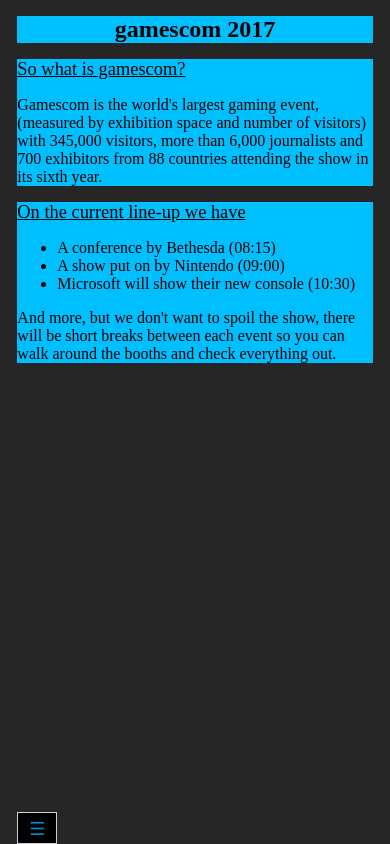
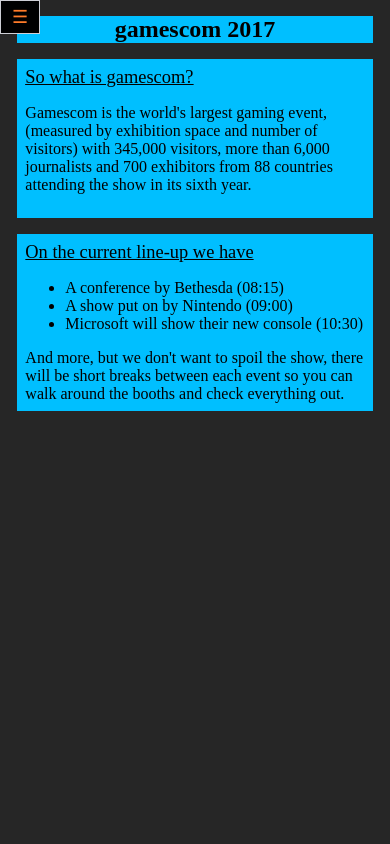
Before and after one commit to DonNinja/VSH2B_skil4, a PHP site: page / in a window 390 px wide. Run offline with PHP 8.4, Linux system fonts and the light colour scheme.

Commit message:
Búinn að gera helling, lagaði drop down thingið, og bætti við links á aðrar síður.

```diff
--- a/index.php
+++ b/index.php
@@ -8,14 +8,24 @@
 	<title>Skilaverkefni 4</title>
 </head>
 	<body>
+	<input type="checkbox" id="toggle">
+			<label for="toggle">&#9776;</label>
+			<nav class="cont3">
+				<div class="navv">
+					<a href="http://tsuts.tskoli.is/2t/2605993489/VSH2B/Skilaverkefni%204/index.php"><nav class="navi navi-1 navi-y">Home</nav></a>
+					<nav class="navi navi-2 navi-y">Create account</nav>
+					<nav class="navi navi-3 navi-y">Login</nav>
+					<nav class="navi navi-4 navi-y">Activities</nav>
+				</div>
+			</nav>
 	<div class="contallt">
 		<h1 class="tit">gamescom 2017</h1>
 		<div class="cont">
-			<div class="cont3">
-				<span class="tital">So what is gamescom?</span>
+			<div class="cont3text">
+				<span class="tital"><a href="https://en.wikipedia.org/wiki/Gamescom" target="blank">So what is gamescom?</a></span>
 				<p>Gamescom is the world's largest gaming event, (measured by exhibition space and number of visitors) with 345,000 visitors, more than 6,000 journalists and 700 exhibitors from 88 countries attending the show in its sixth year.</p>
 			</div>
-			<div class="cont3">
+			<div class="cont3text">
 				 <span class="tital">On the current line-up we have</span>
 				 <ul>
 				 	<li>A conference by Bethesda (08:15)</li>
@@ -24,16 +34,6 @@
 				 </ul>
 				 And more, but we don't want to spoil the show, there will be short breaks between each event so you can walk around the booths and check everything out.
 			</div>
-			<input type="checkbox" id="toggle">
-			<label for="toggle">&#9776;</label>
-			<nav class="cont3 cont4">
-				<div class="navv">
-				<nav class="navi navi-1 navi-y">Verkefni 5</nav>
-				<nav class="navi navi-2 navi-y">Verkefni 5</nav>
-				<nav class="navi navi-3 navi-y">Verkefni 5</nav>
-				<nav class="navi navi-4 navi-y">Verkefni 5</nav>
-				</div>
-			</nav>
 		</div>
 	</div>
 	</body>
--- a/styles/main.css
+++ b/styles/main.css
@@ -1,4 +1,6 @@
-
+a, a:hover, a:visited {
+	color: black;
+}
 .tit {
 	text-align: center;
 	font-size: 200%;
@@ -17,11 +19,14 @@ body {
 		background: rgba(0, 191, 255, 1);
 		font-size: 150%;
 	}
-	.cont3 {
+	.cont3, .cont3text {
 		background: rgba(0, 191, 255, 1);
 		margin-top: 1em;
 	}
-	.cont4 {
+	.cont3text {
+		padding: .5em;
+	}
+	.cont3 {
 		background: rgba(0, 191, 255, 0.8);
 	}
 	.tital {
@@ -32,21 +37,25 @@ body {
 	input {
 		display: none;
 	}
+	nav {
+		text-align: center;
+	}
 	label, .navv {
 	  border: 1px solid #cecfd5;
 	  width: 100%;
 	}
 	label {
 	  background-color: black;
-	  color: #0087cc;
+	  color: #ff7b29;
 	  cursor: pointer;
 	  font-size: 18px;
 	  padding: 5px 9px;
-	  bottom: 0;
+	  top: 0;
+	  left: 0;
 	  text-align: center;
 	  font-stretch: 150%;
 	  width: 20px;
-	  height: 20px;
+	  height: 22px;
 	  position: fixed;
 	}
 	label:hover {
@@ -54,26 +63,28 @@ body {
 	}
 	input:checked + label {
 	  box-shadow: inset 0 0px 0px rgb(0, 0, 0);
-	  color: #9799a7;
+	  color: white;
 	}
-	input:checked ~ .cont4 {
-		position: fixed;
-		bottom: 2.25em;
-		left: 0;
-		transition: all 1s ease;
-	}
-	.cont4 {
+	.cont3 {
 		position: fixed;
 		top: 1em;
 		left: 0;
 		width: 100%;
-
 	  	max-height: 0;
 	 	overflow: hidden;
-	  transition: all .15s ease;
+		transition: all 3s ease;
+		border: none;
 	}
-	input:checked ~ .cont4 {
-	  max-height: 500px;
+	input:checked ~ .cont3 {
+		max-height: 8em;
+		width: 100%;
+		position: fixed;
+		top: 1em;
+		left: 0;
+		transition: all 3s ease;
+	}
+	input:checked ~ nav {
+		text-align: center;
 	}
 	.navv {
 		list-style: none;
@@ -81,9 +92,10 @@ body {
 		padding: 0;
 		width: 100%;
 	}
-	.navi {
+	nav {
 	 	width: 100%;
 	 	display: block;
+		border: 1px solid #cecfd5;
 	}
 	.navi:last-child {
 	 	border-bottom: 0;
```
Lines whose indentation alone changed are shown as unchanged.
